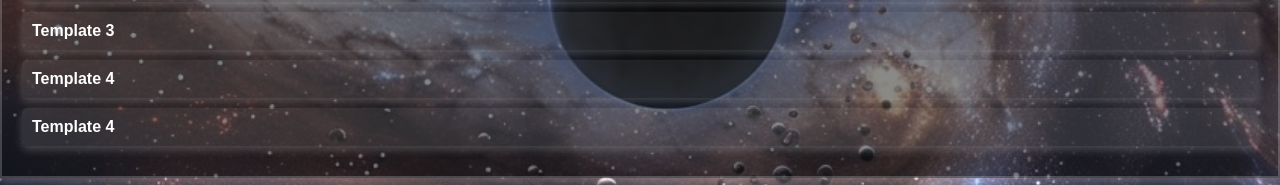
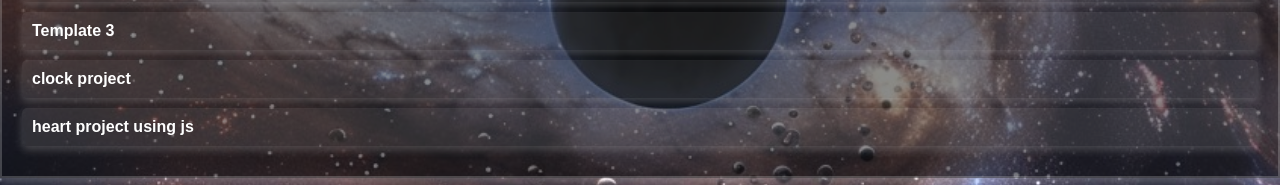
Before and after one commit to Nikhil-saini123/my-project, a plain HTML site: page index.html in a window 1280 px wide. Shown: the part 1153-1338 px from the top of the page. Drawn offline with Linux system fonts and the light colour scheme.

Commit message:
Update index.html

```diff
--- a/index.html
+++ b/index.html
@@ -239,8 +239,8 @@ Feel free to explore my work, download my CV, or get in touch with me for any co
             <li><a href="https://nikhil-saini123.github.io/Potfoliyo-/ni2.html">Template 1</a></li>
             <li><a href="form.html">Template 2</a></li>
             <li><a href="animals.html">Template 3</a></li>
-            <li><a href="https://nikhil-saini123.github.io/clock/clock.html">Template 4</a></li>
-            <li><a href="https://nikhil-saini123.github.io/heart/index.html">Template 4</a></li>
+            <li><a href="https://nikhil-saini123.github.io/clock/clock.html">clock project</a></li>
+            <li><a href="https://nikhil-saini123.github.io/heart/index.html">heart project using js</a></li>
         </ul>
     </section>
 
```
